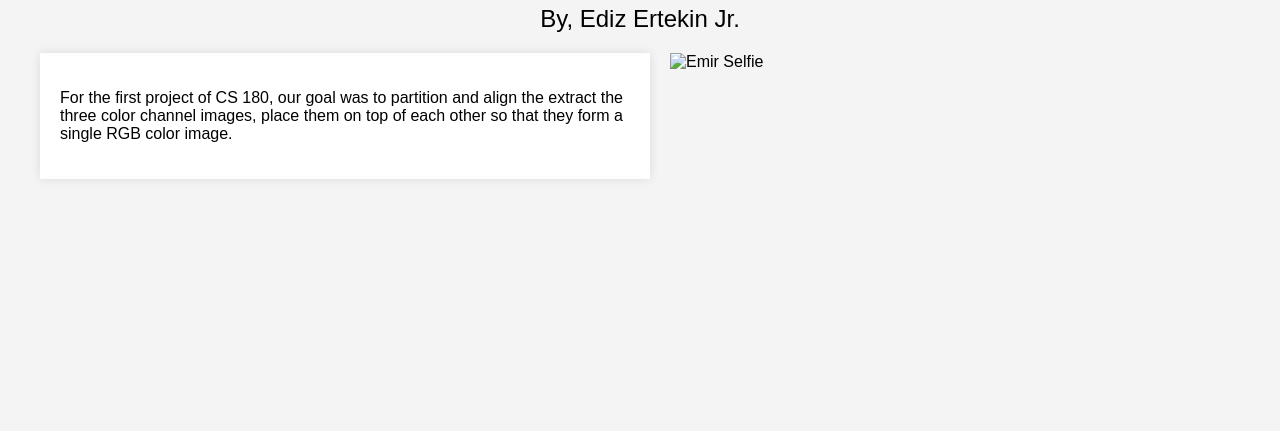
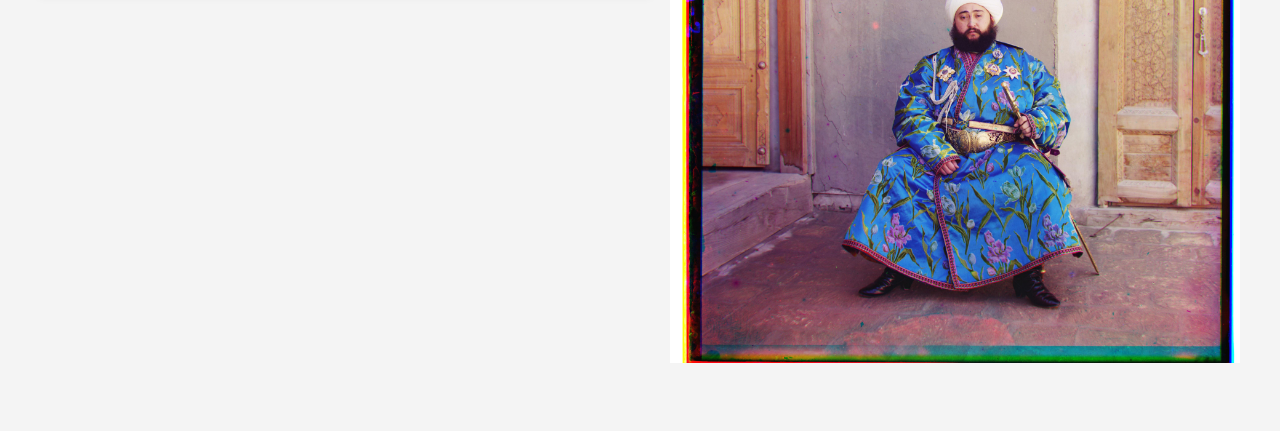
Before and after one commit to Edizjr22/edizjr22.github.io, a plain HTML site: page proj1/index.html in a window 1280 px wide. Shown: the part 369-800 px from the top of the page. Drawn offline with Linux system fonts and the light colour scheme.

Commit message:
Fixed first image insert

```diff
--- a/proj1/index.html
+++ b/proj1/index.html
@@ -69,7 +69,7 @@
         </p>
       </div>
       <div class="image">
-        <img src="proj1/photos/emir_aligned_2.jpg" alt="Emir Selfie" />
+        <img src="photos/emir_aligned_2.jpg" alt="Emir Selfie" />
       </div>
     </div>
   </body>
```
